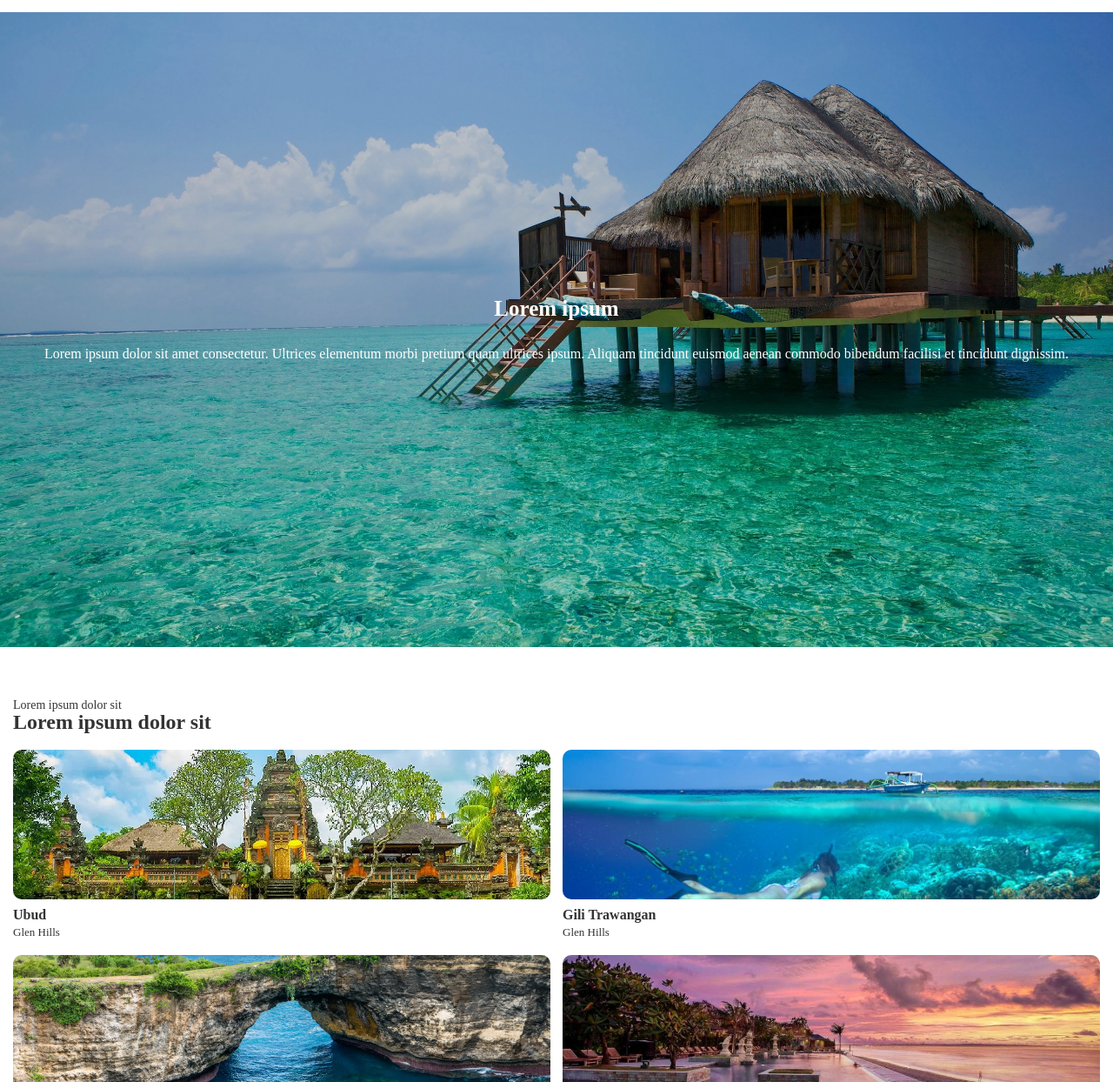
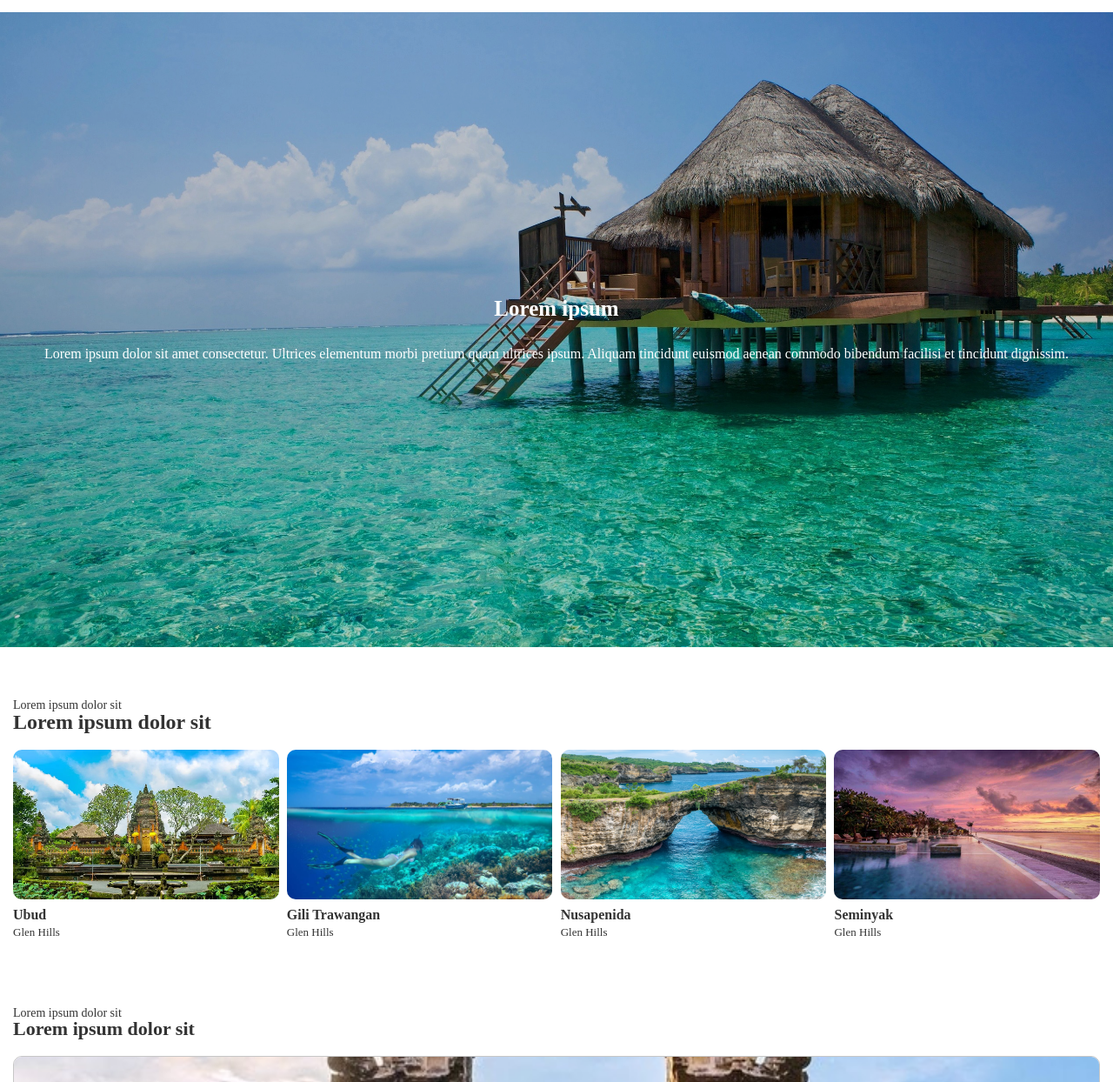
Before and after one commit to k-uzin/bali, a plain HTML site: page index.html in a window 1280 px wide. Shown: the part 56-1300 px from the top of the page at 87% size. Drawn offline with nearby package versions, Linux system fonts and the light colour scheme.

Commit message:
Update 044.css

```diff
--- a/css/044.css
+++ b/css/044.css
@@ -275,5 +275,8 @@ body {
     .inner {
         max-width: 1280px;
     }
+     .cont01 .list .item {
+        width: calc(100% / 4 - 7px);
+    }
 
 } /* min 641 */
```
